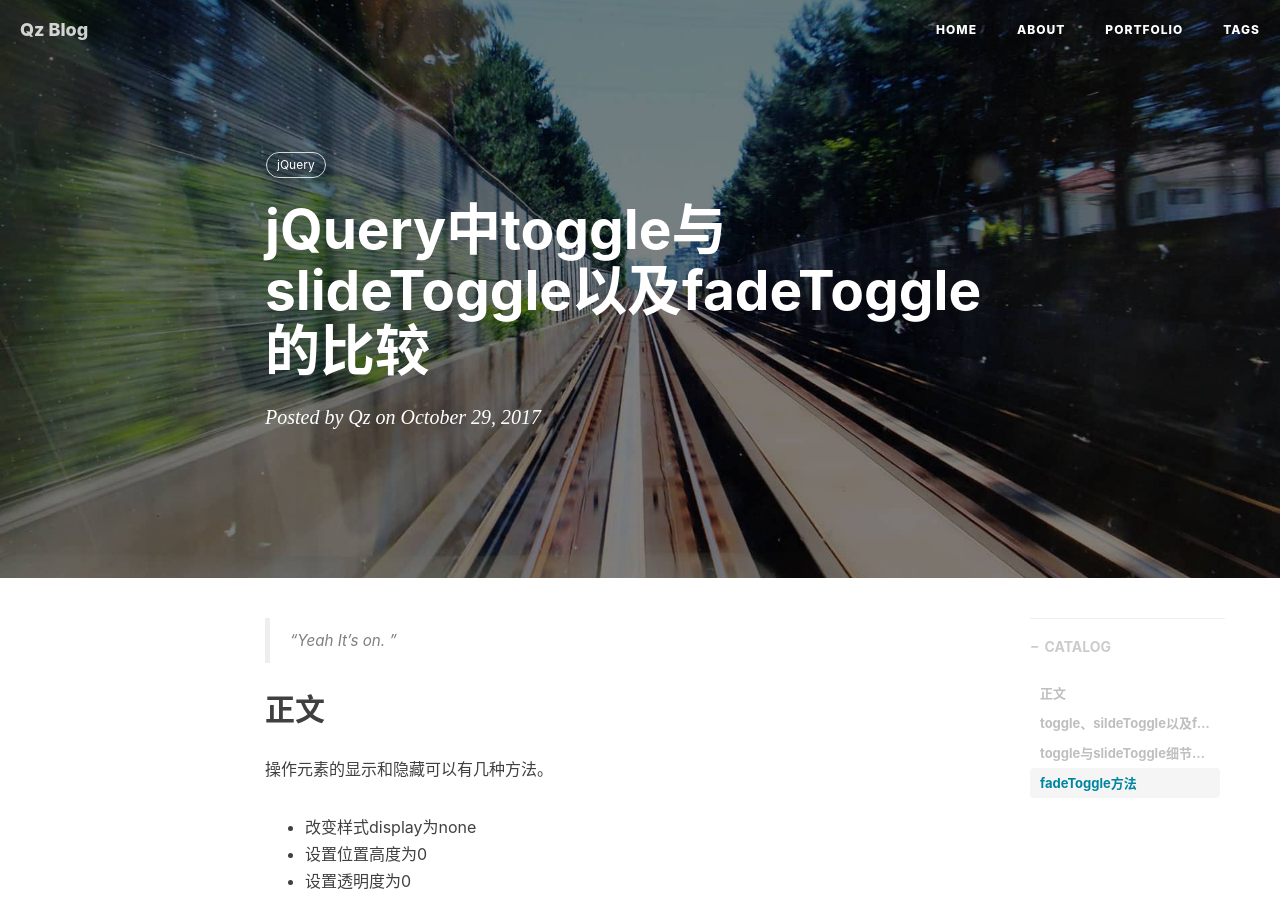
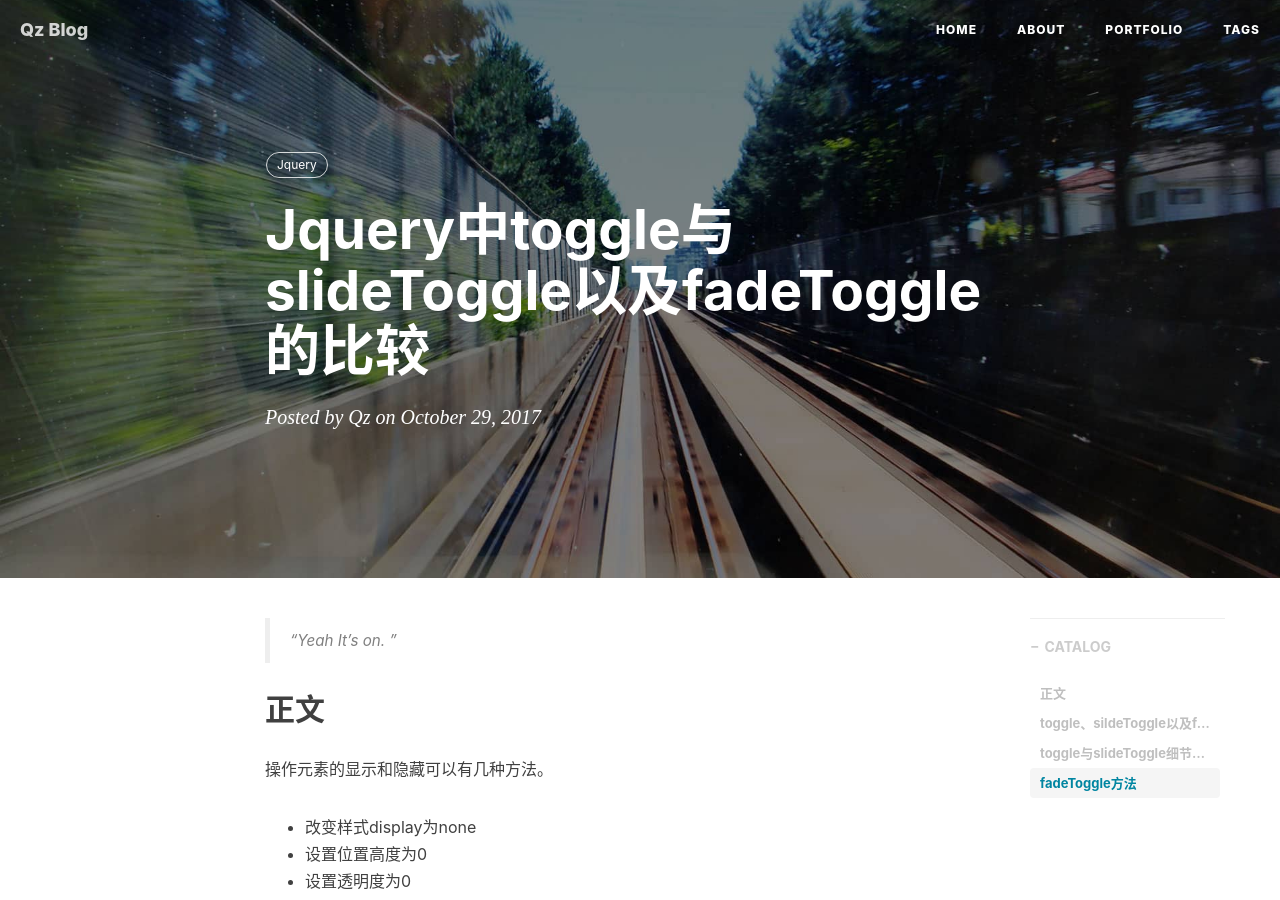
Before and after one commit to stephen-mi/QinZhen001.github.io, a Jekyll site: the page built from _posts/2017-10-29-jQuery中toggle与slideToggle以及fadeToggle的比较-myblog.markdown, in a window 1280 px wide and 900 px high. Built offline with Jekyll 4.4.1, drawn with Linux system fonts in a browser that asks for light colours; nearby versions of some CDN libraries; comment, search, counter and statistics services are not loaded; some of the changed text lies outside the part shown.

Commit message:
qz commit

```diff
--- a/_posts/2017-10-29-jQuery中toggle与slideToggle以及fadeToggle的比较-myblog.markdown
+++ b/_posts/2017-10-29-jQuery中toggle与slideToggle以及fadeToggle的比较-myblog.markdown
@@ -1,12 +1,12 @@
 ---
 layout:     post
-title:      "jQuery中toggle与slideToggle以及fadeToggle的比较"
+title:      "Jquery中toggle与slideToggle以及fadeToggle的比较"
 date:       2017-10-29 22:33:00
 author:     "Qz"
 header-img: "img/post-bg-2015.jpg"
 catalog: true
 tags:
-    - jQuery
+    - Jquery
 ---
 
 > “Yeah It's on. ”
--- a/_posts/2017-10-29-jQuery中动画animate-myblog.markdown
+++ b/_posts/2017-10-29-jQuery中动画animate-myblog.markdown
@@ -1,12 +1,12 @@
 ---
 layout:     post
-title:      "jQuery中动画animate"
+title:      "Jquery中动画animate"
 date:       2017-10-29 22:52:00
 author:     "Qz"
 header-img: "img/post-bg-2015.jpg"
 catalog: true
 tags:
-    - jQuery
+    - Jquery
 ---
 
 > “Yeah It's on. ”
--- a/_posts/2017-10-30-jQuery中each方法的应用-myblog.markdown
+++ b/_posts/2017-10-30-jQuery中each方法的应用-myblog.markdown
@@ -1,12 +1,12 @@
 ---
 layout:     post
-title:      "jQuery中each方法的应用"
+title:      "Jquery中each方法的应用"
 date:       2017-10-30 15:21:00
 author:     "Qz"
 header-img: "img/post-bg-2015.jpg"
 catalog: true
 tags:
-    - jQuery
+    - Jquery
 ---
 
 > “Yeah It's on. ”
```
